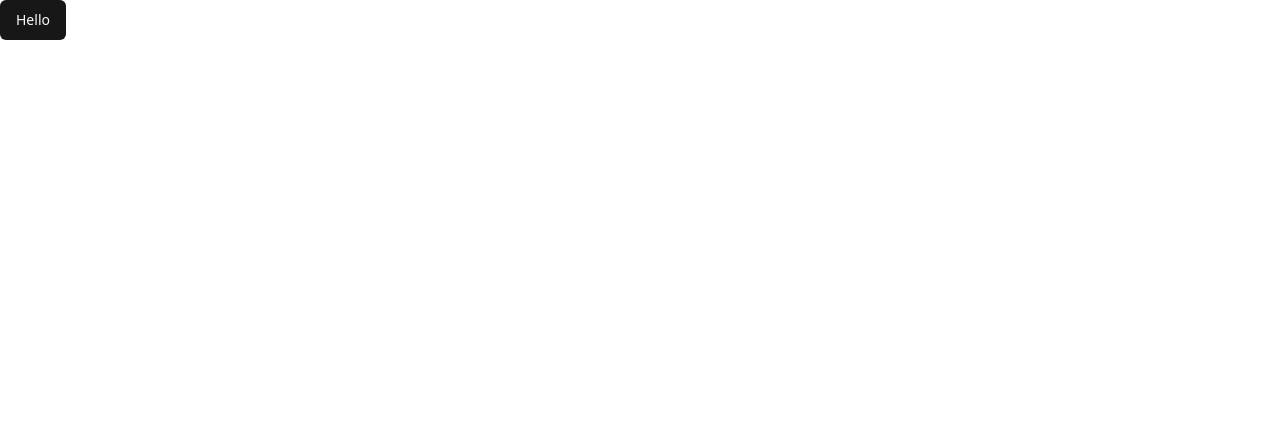
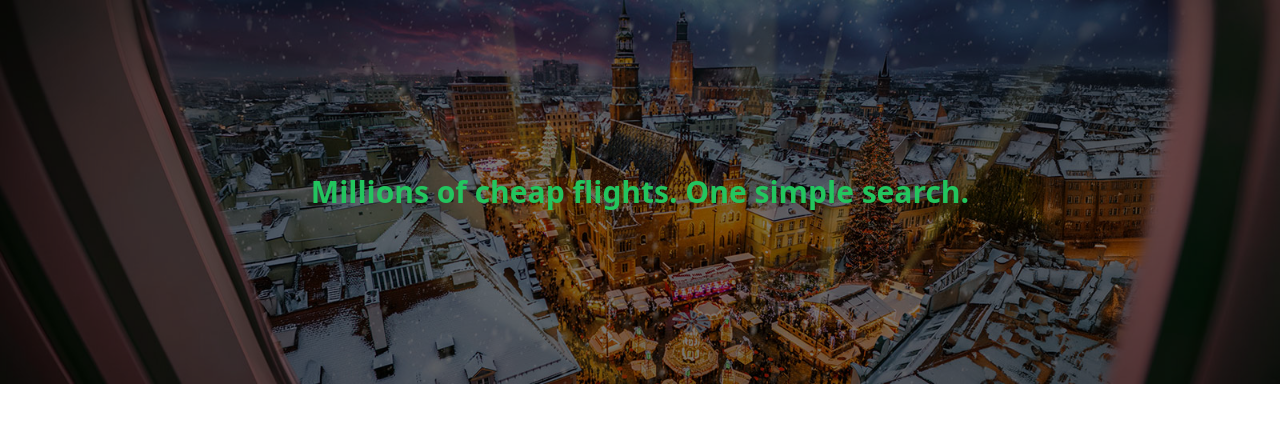
Before and after one commit to Al-Amin49/sky-search, a React (Vite) app: page / in a window 1280 px wide. Shown: the top 422 px of the page. Built offline with nearby package versions, Linux system fonts and the light colour scheme.

Commit message:
feat: banner added

```diff
--- a/src/App.tsx
+++ b/src/App.tsx
@@ -1,13 +1,12 @@
 
-import { Button } from './components/ui/button'
+import Home from "./pages/Home";
 
 function App() {
-
   return (
     <>
-   <Button>Hello</Button>
+      <Home />
     </>
-  )
+  );
 }
 
-export default App
+export default App;
--- /dev/null
+++ b/src/components/ui/Home/Banner.tsx
@@ -0,0 +1,17 @@
+import bg from "../../../assets/hn-east-xmas-market-2.jpg";
+
+const Banner = () => {
+  return (
+    <div
+      className="relative bg-cover bg-center h-96 flex items-center justify-center text-center "
+      style={{ backgroundImage: `url(${bg})` }}
+    >
+      <div className="absolute inset-0 bg-black opacity-50"></div>
+      <h1 className="relative text-3xl font-bold text-center p-4 text-green-500">
+        Millions of cheap flights. One simple search.
+      </h1>
+    </div>
+  );
+};
+
+export default Banner;
--- /dev/null
+++ b/src/pages/Home.tsx
@@ -0,0 +1,12 @@
+import Banner from "@/components/ui/Home/Banner";
+
+
+const Home = () => {
+    return (
+        <div>
+            <Banner/>
+        </div>
+    );
+};
+
+export default Home;
```
Also changed, not shown: src/assets/hn-east-xmas-market-2.jpg (added).
